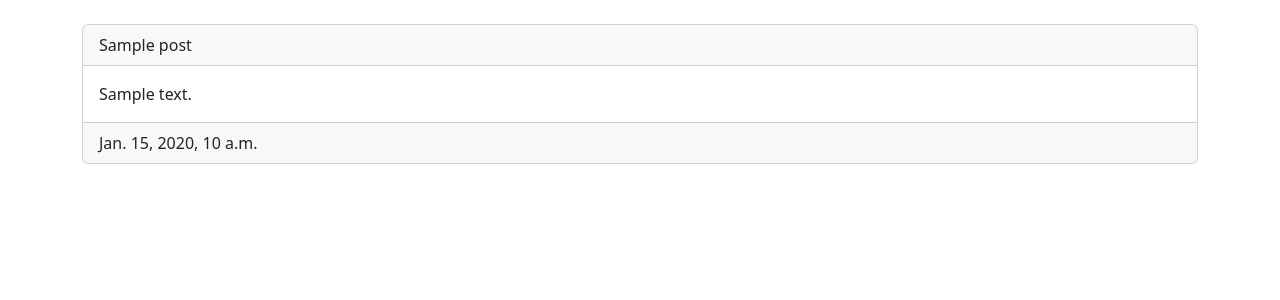
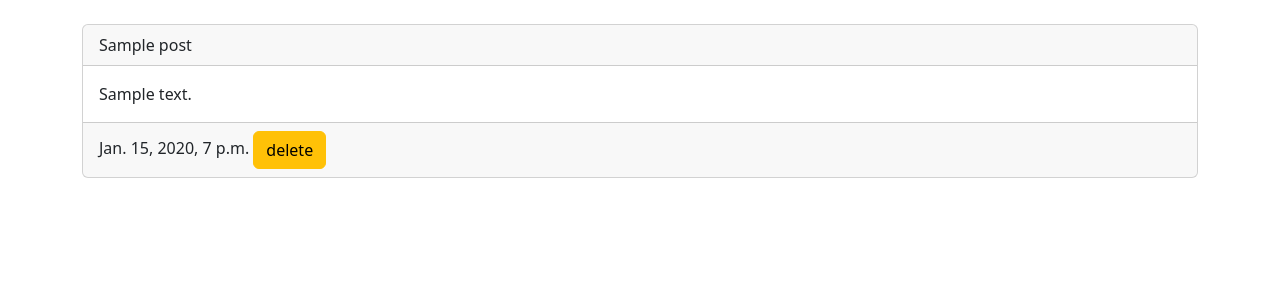
Before and after one commit to sngw8k/board, a Django app: page /posts/1/ in a window 1280 px wide. Shown: the part 56-356 px from the top of the page. Run offline with Django 4.2, Linux system fonts and the light colour scheme; tables that the repository leaves empty hold one stand-in row (values such as "Sample post").

Commit message:
Delete 기능 구현

```diff
--- a/board/settings.py
+++ b/board/settings.py
@@ -106,7 +106,8 @@ AUTH_PASSWORD_VALIDATORS = [
 
 LANGUAGE_CODE = 'en-us'
 
-TIME_ZONE = 'UTC'
+# TIME_ZONE = 'UTC'
+TIME_ZONE = 'Asia/Seoul'
 
 USE_I18N = True
 
--- a/posts/templates/detail.html
+++ b/posts/templates/detail.html
@@ -11,6 +11,7 @@
         </div>
         <div class="card-footer">
             {{post.created_at}}
+            <a href="{% url 'posts:delete' id=post.id %}" class="btn btn-warning">delete</a>
         </div>
     </div>
 
--- a/posts/urls.py
+++ b/posts/urls.py
@@ -11,4 +11,7 @@ urlpatterns = [
     # Create
     path('new/', views.new, name='new'),
     path('create/', views.create, name='create'),
+
+    # Delete
+    path('<int:id>/delete/', views.delete, name='delete'),
 ]
--- a/posts/views.py
+++ b/posts/views.py
@@ -39,3 +39,9 @@ def create(request):
     post.save()
 
     return redirect('posts:detail', id=post.id)
+
+def delete(request, id):
+    post = Post.objects.get(id=id)
+    post.delete()
+
+    return redirect('posts:index')
```
